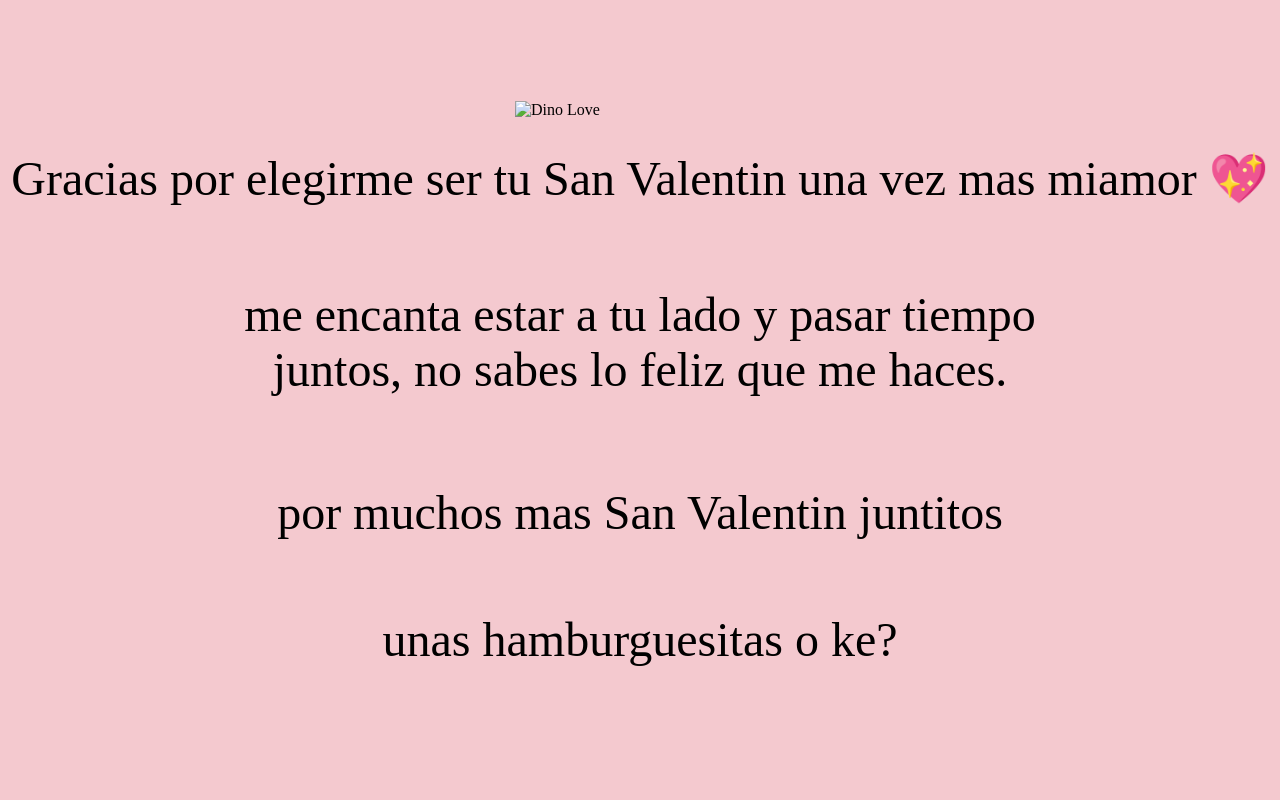
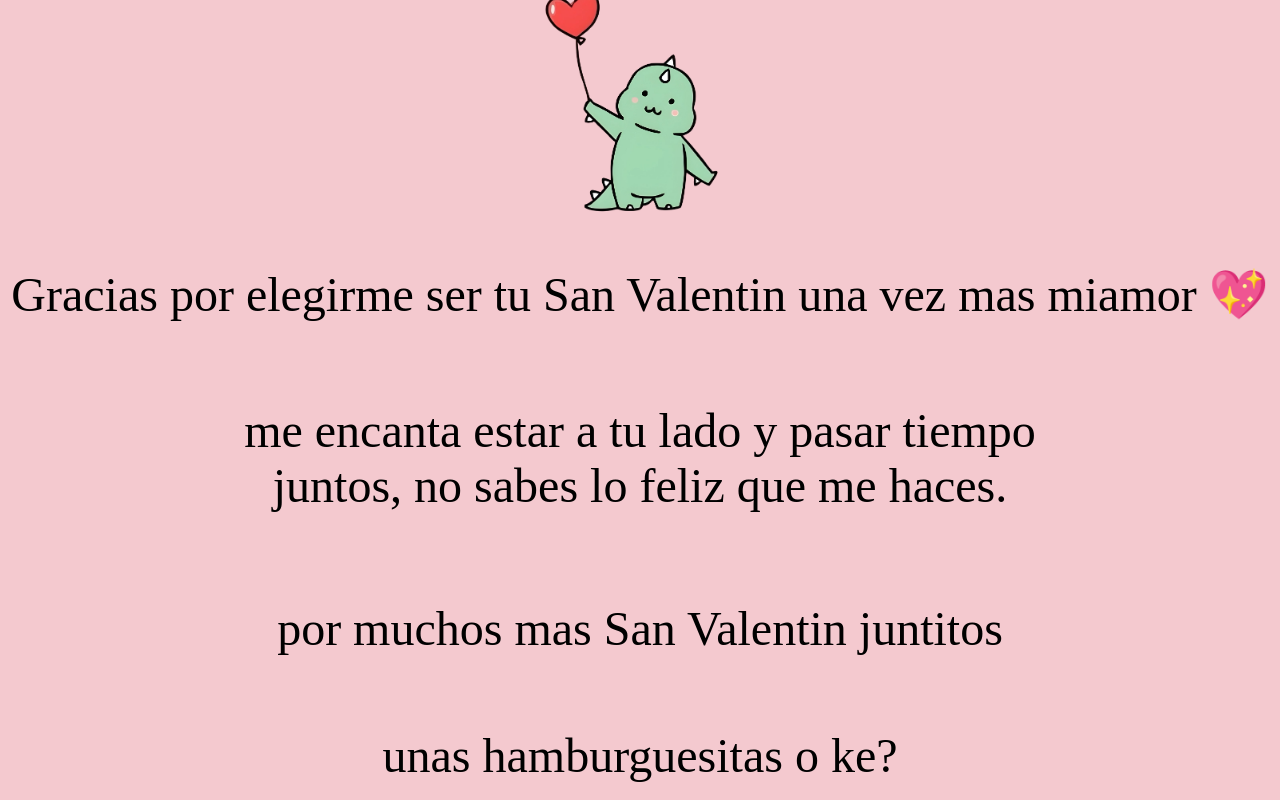
Before and after one commit to anstronk/SanValentin, a plain HTML site: page index.html in a window 1280 px wide. Both pictures are taken after a click on the button "SI". Drawn offline with Linux system fonts and the light colour scheme.

Commit message:
Add files via upload

```diff
--- a/index.html
+++ b/index.html
@@ -10,13 +10,13 @@
 <body>
     <main>
         <div id="message">
-            <img src="./assets/dino_love_2.webp" width="250" alt="Dino Love">
+            <img src="./dino_love_2.webp" width="250" alt="Dino Love">
             <h1>Gracias por elegirme ser tu San Valentin una vez mas miamor 💖</h1>
             <h3>me encanta estar a tu lado y pasar tiempo juntos, no sabes lo feliz que me haces.</h3>
             <h2>por muchos mas San Valentin juntitos</h2>
             <h1>unas hamburguesitas o ke?</h1>
         </div>
-        <img src="./assets/dino_love.webp" width="250" alt="Dino Love">
+        <img src="./dino_love.webp" width="250" alt="Dino Love">
         <h1 id="pregunta">Quieres ser mi San Valentin?</h1>
         <div class="options">
             <button id="yes">SI</button>
```
